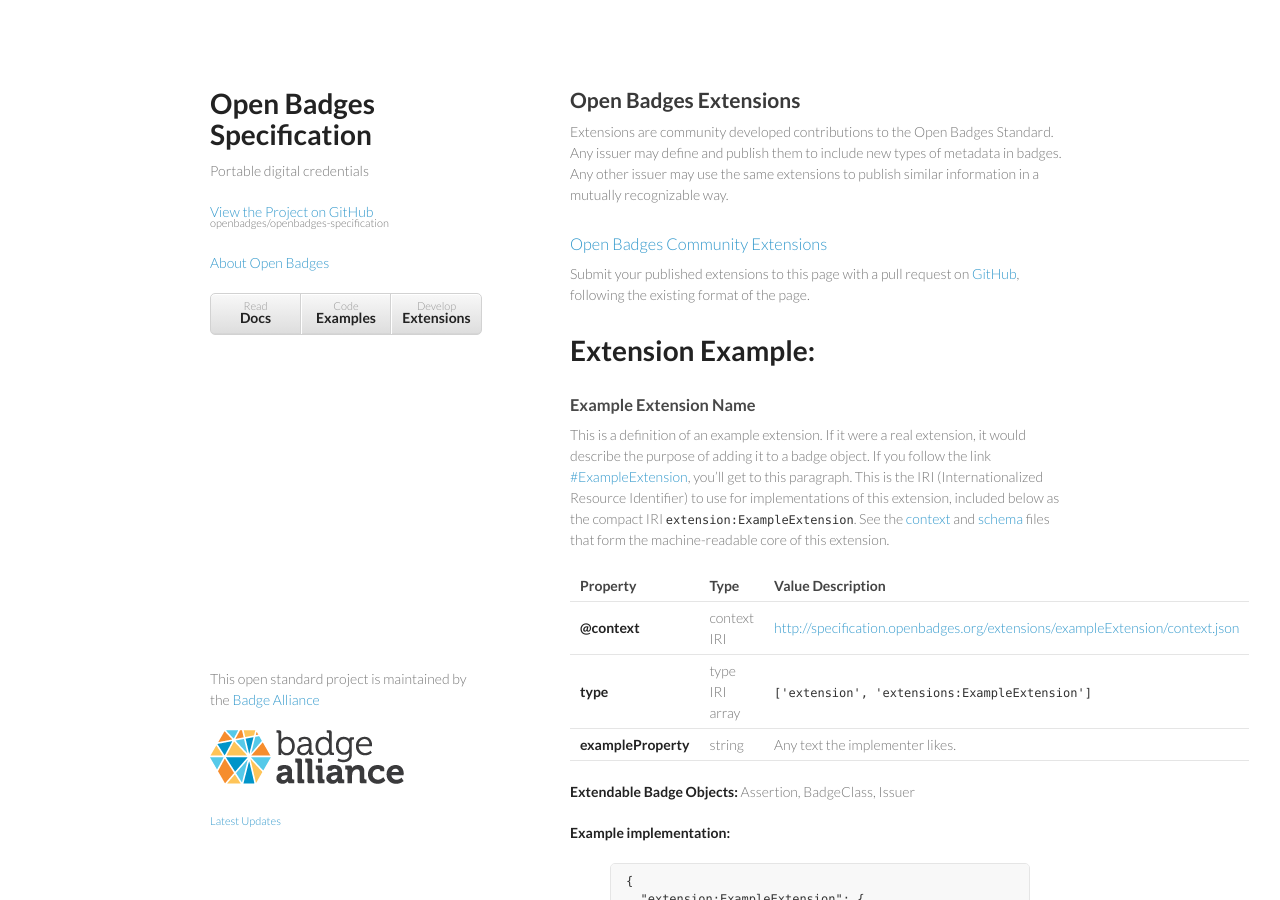
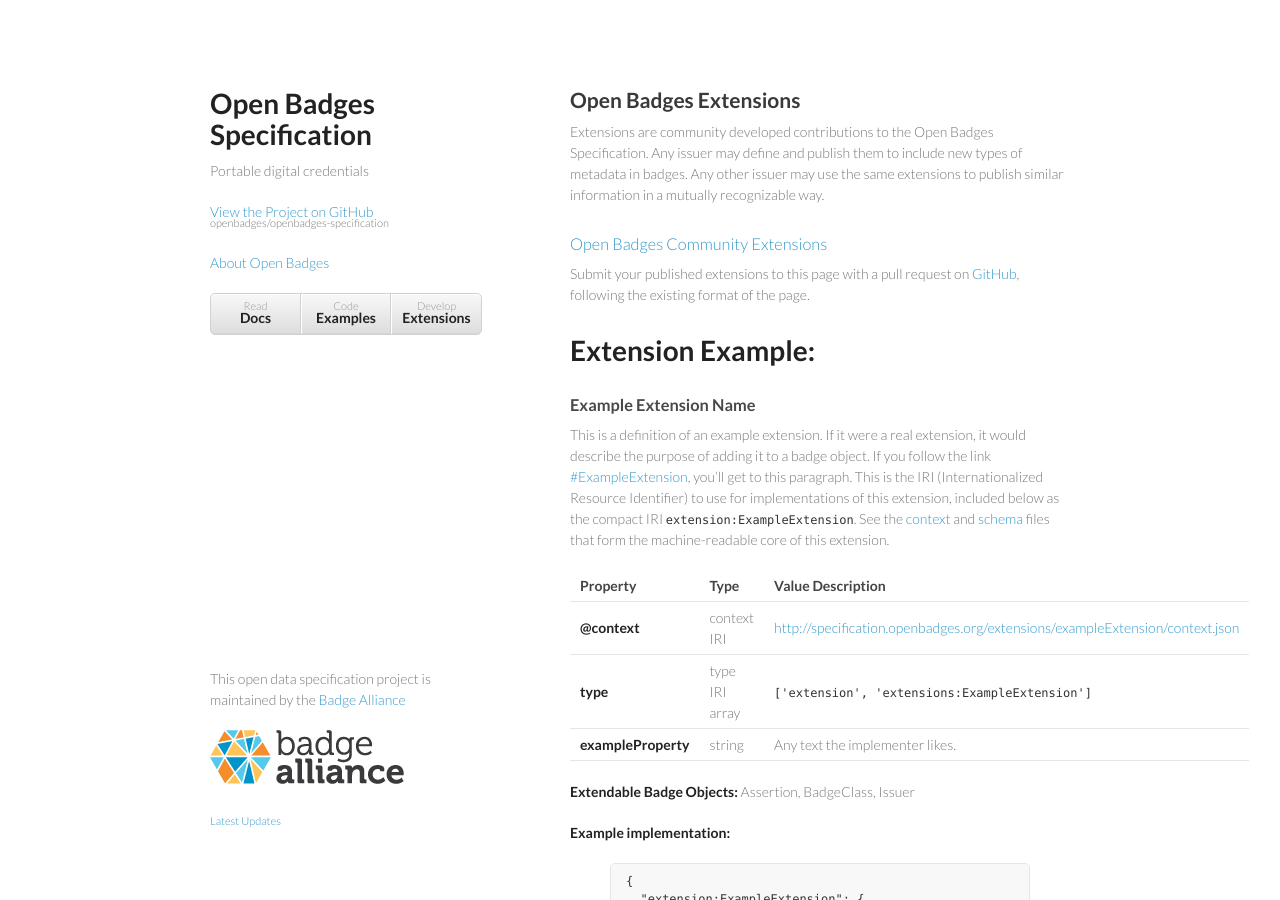
Before and after one commit to 1EdTech/openbadges-specification, a Jekyll site: the page built from extensions/index.md, in a window 1280 px wide and 900 px high. Built offline with Jekyll 4.4.1, drawn with Linux system fonts in a browser that asks for light colours.

Commit message:
Update terminology and URLs to Open Badges Specification

```diff
--- a/_includes/footer.html
+++ b/_includes/footer.html
@@ -1,5 +1,5 @@
       <footer>
-        <p>This open standard project is maintained by the <a href="http://badgealliance.org">Badge Alliance</a>
+        <p>This open data specification project is maintained by the <a href="http://badgealliance.org">Badge Alliance</a>
           <div>
             <a href="http://badgealliance.org"><img src="{{ site.baseurl }}/images/badge-alliance-logo-web.png"></a>
           </div>
--- a/_includes/sidebar.html
+++ b/_includes/sidebar.html
@@ -9,6 +9,6 @@
     Huzzah!
   </a>
 
-  <p class="repo-owner"><a href="https://github.com/openbadges/openbadges-specification">The Open Badges Standard</a> is maintained by the <a href="http://badgealliance.org">Badge Alliance</a>.</p>
+  <p class="repo-owner"><a href="https://github.com/openbadges/openbadges-specification">The Open Badges Specification</a> is maintained by the <a href="http://badgealliance.org">Badge Alliance</a>.</p>
 
 </aside>
--- a/extensions/exampleExtension/context.json
+++ b/extensions/exampleExtension/context.json
@@ -6,7 +6,7 @@
   "obi:validation": [
     {
       "obi:validatesType": "obi:extensions/#ExampleExtension",
-      "obi:validationSchema": "http://standard.openbadges.org/extensions/exampleExtension/schema.json"
+      "obi:validationSchema": "http://specification.openbadges.org/extensions/exampleExtension/schema.json"
     }
   ]
 }
--- a/extensions/index.md
+++ b/extensions/index.md
@@ -1,12 +1,12 @@
 ---
 title: Open Badges Extensions
-subtitle: Community-developed additions to the Open Badges Standard
+subtitle: Community-developed additions to the Open Badges Specification
 show_sidebar: true
 layout: page
 ---
 
 ## {{ page.title }}
-Extensions are community developed contributions to the Open Badges Standard. Any issuer may define and publish them to include new types of metadata in badges. Any other issuer may use the same extensions to publish similar information in a mutually recognizable way.
+Extensions are community developed contributions to the Open Badges Specification. Any issuer may define and publish them to include new types of metadata in badges. Any other issuer may use the same extensions to publish similar information in a mutually recognizable way.
 
 ### [Open Badges Community Extensions](#CommunityExtensions)
 Submit your published extensions to this page with a pull request on [GitHub](https://github.com/openbadges/openbadges-specification/blob/gh-pages/extensions/index.md), following the existing format of the page.
```
Also changed, not shown: examples/index.md (+2 -2 lines), index.md (+4 -4 lines), README.md.
